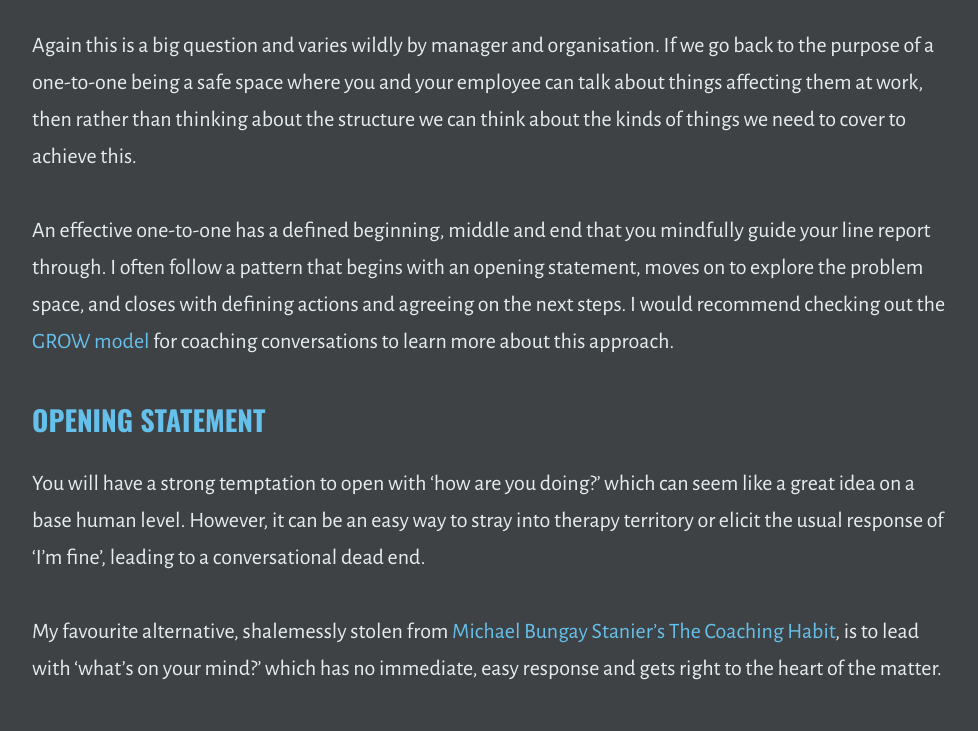
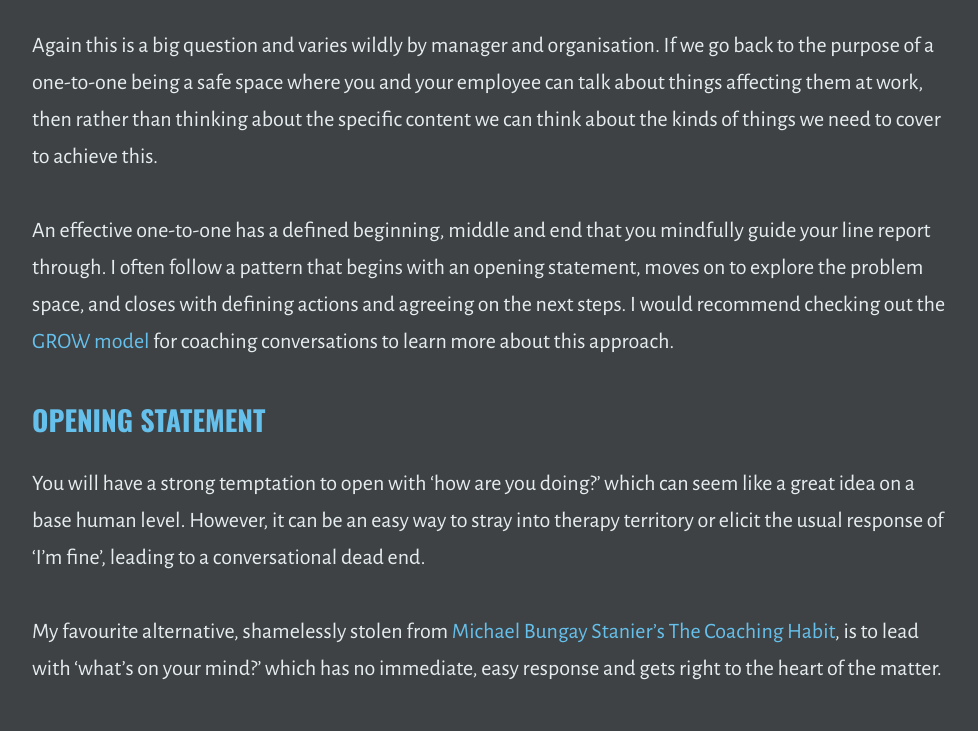
Before and after one commit to outragedpinkracoon/outragedpinkracoon.github.io, a Jekyll site: the page built from _posts/2022-06-07-how-to-rock-at-one-to-ones.md, in a window 1280 px wide and 1400 px high, scrolled down 2525 px. Shown: the part 226-957 px from the top of the window, without its empty margins (149-1127 px from the left). Built offline with Jekyll 4.4.1, drawn with Linux system fonts in a browser that asks for light colours; some of the changed text lies outside the part shown.

```diff
--- a/_posts/2022-06-07-how-to-rock-at-one-to-ones.md
+++ b/_posts/2022-06-07-how-to-rock-at-one-to-ones.md
@@ -40,7 +40,7 @@
 
 ## How Should You Structure A One-To-One?
 
-Again this is a big question and varies wildly by manager and organisation. If we go back to the purpose of a one-to-one being a safe space where you and your employee can talk about things affecting them at work, then rather than thinking about the structure we can think about the kinds of things we need to cover to achieve this.
+Again this is a big question and varies wildly by manager and organisation. If we go back to the purpose of a one-to-one being a safe space where you and your employee can talk about things affecting them at work, then rather than thinking about the specific content we can think about the kinds of things we need to cover to achieve this.
 
 An effective one-to-one has a defined beginning, middle and end that you mindfully guide your line report through. I often follow a pattern that begins with an opening statement, moves on to explore the problem space, and closes with defining actions and agreeing on the next steps. I would recommend checking out the [GROW model](https://www.performanceconsultants.com/grow-model) for coaching conversations to learn more about this approach.
 
@@ -48,7 +48,7 @@
 
 You will have a strong temptation to open with 'how are you doing?' which can seem like a great idea on a base human level. However, it can be an easy way to stray into therapy territory or elicit the usual response of 'I'm fine’, leading to a conversational dead end.
 
-My favourite alternative, shalemessly stolen from [Michael Bungay Stanier's The Coaching Habit](https://www.wob.com/en-gb/books/bungay-michael-stainer/coaching-habit/9780978440749), is to lead with 'what's on your mind?' which has no immediate, easy response and gets right to the heart of the matter.
+My favourite alternative, shamelessly stolen from [Michael Bungay Stanier's The Coaching Habit](https://www.wob.com/en-gb/books/bungay-michael-stainer/coaching-habit/9780978440749), is to lead with 'what's on your mind?' which has no immediate, easy response and gets right to the heart of the matter.
 
 I'm also a fan of leading with some specific praise or acknowledgement as regularly as possible before moving on to what's on their mind. Giving regular praise and constructive feedback is a critical component of building trust.
 
```
Also changed, not shown: other parts of _posts/2022-06-07-how-to-rock-at-one-to-ones.md (+2 -0 lines).
